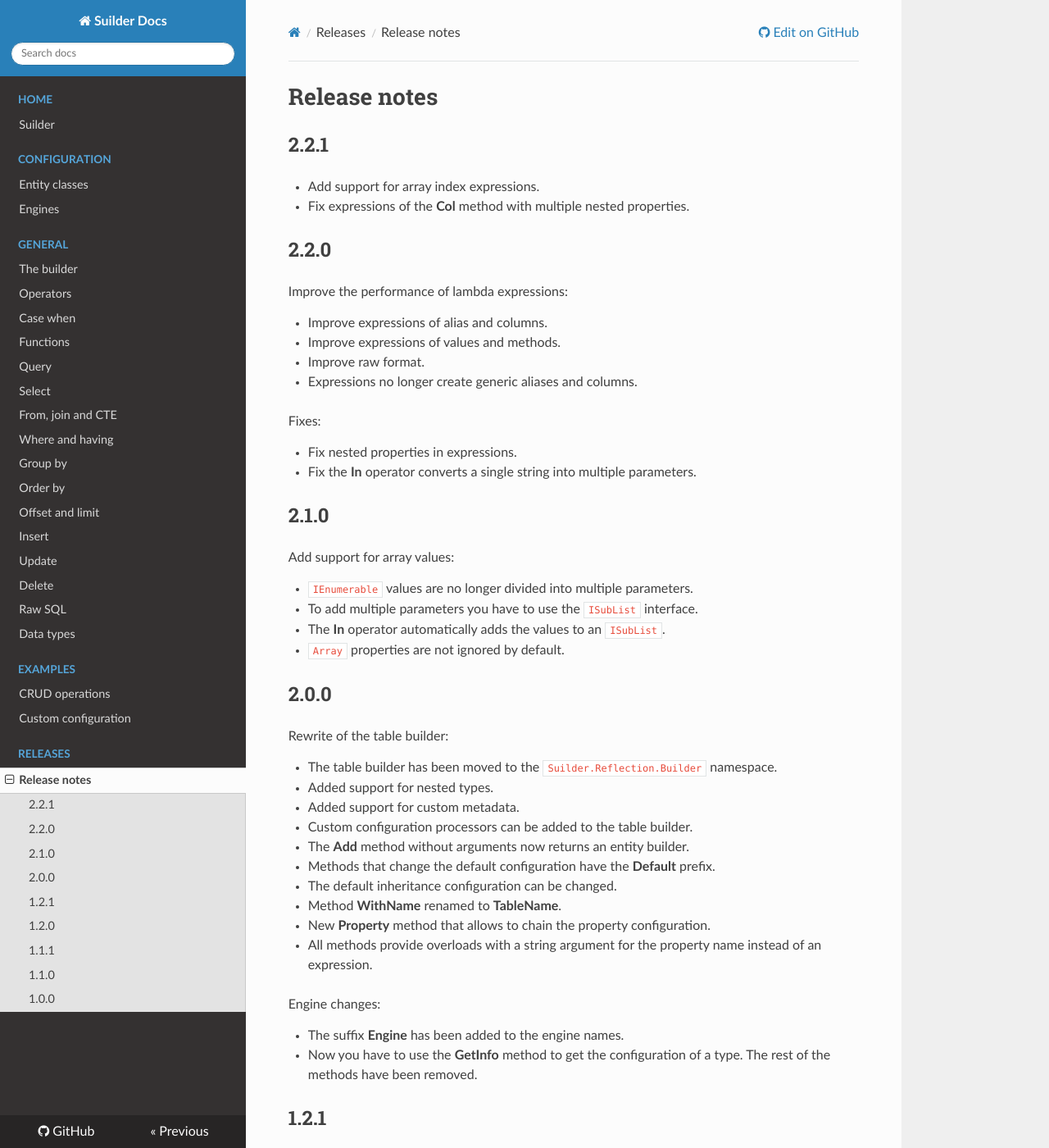
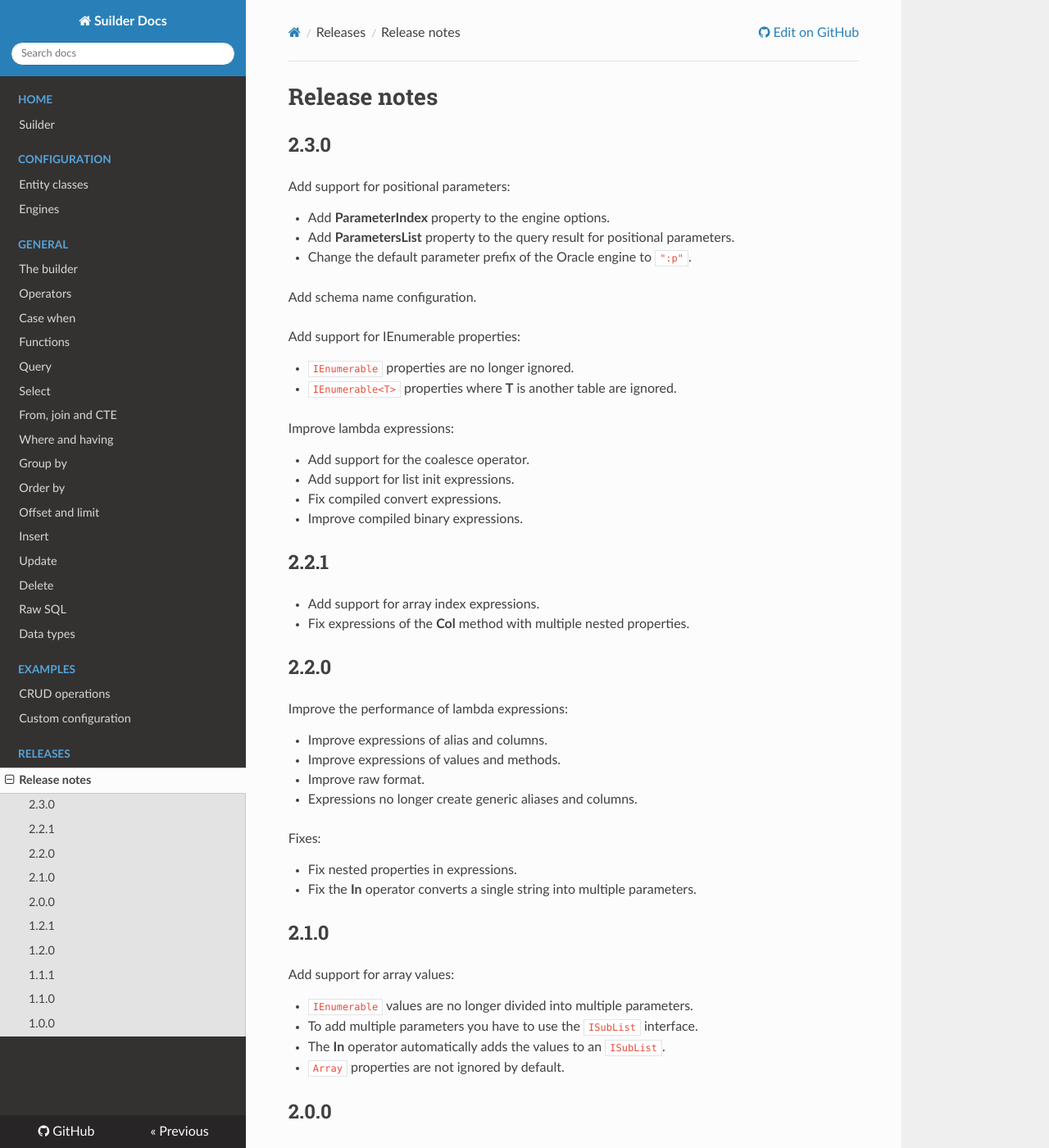
Before and after one commit to Ropticus/Suilder-docs, an MkDocs documentation site: the page built from docs/releases/releases-notes.md, in a window 1280 px wide and 1400 px high. Shown: the whole window at 82% size. Built offline with MkDocs 1.6.1, drawn with Linux system fonts in a browser that asks for light colours; nearby versions of some CDN libraries.

Commit message:
Release notes 2.3.0

```diff
--- a/docs/releases/releases-notes.md
+++ b/docs/releases/releases-notes.md
@@ -1,4 +1,25 @@
 # Release notes
+
+## 2.3.0
+Add support for positional parameters:
+
+- Add **ParameterIndex** property to the engine options.
+- Add **ParametersList** property to the query result for positional parameters.
+- Change the default parameter prefix of the Oracle engine to `":p"`.
+
+Add schema name configuration.
+
+Add support for IEnumerable properties:
+
+- `IEnumerable` properties are no longer ignored.
+- `IEnumerable<T>` properties where **T** is another table are ignored.
+
+Improve lambda expressions:
+
+- Add support for the coalesce operator.
+- Add support for list init expressions.
+- Fix compiled convert expressions.
+- Improve compiled binary expressions.
 
 ## 2.2.1
 - Add support for array index expressions.
--- a/theme/css/extra.css
+++ b/theme/css/extra.css
@@ -6,7 +6,7 @@
     text-align: justify;
 }
 
-.section p + ul, .section p + pre {
+.section p + ul, .section p + pre, .section h4 + ul {
     margin-top: -10px !important;
 }
 
```
Also changed, not shown: docs/configuration/engines.md (+8 -5 lines), docs/configuration/entity-classes.md (+41 -5 lines), docs/general/operators.md (+1 -0 lines).
